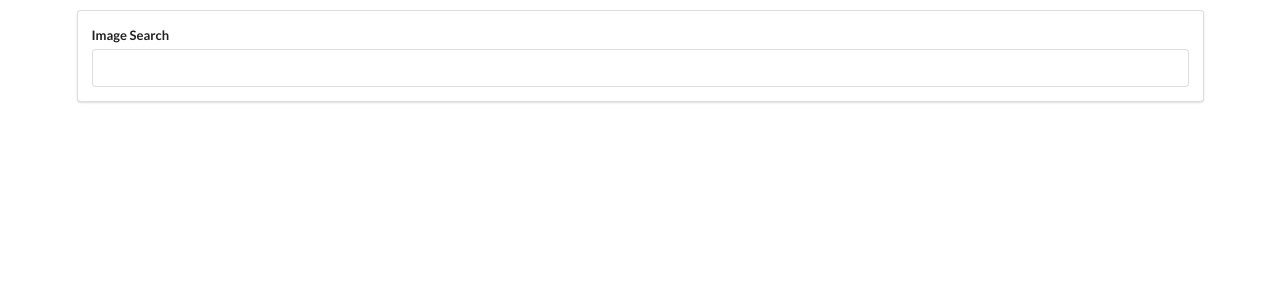
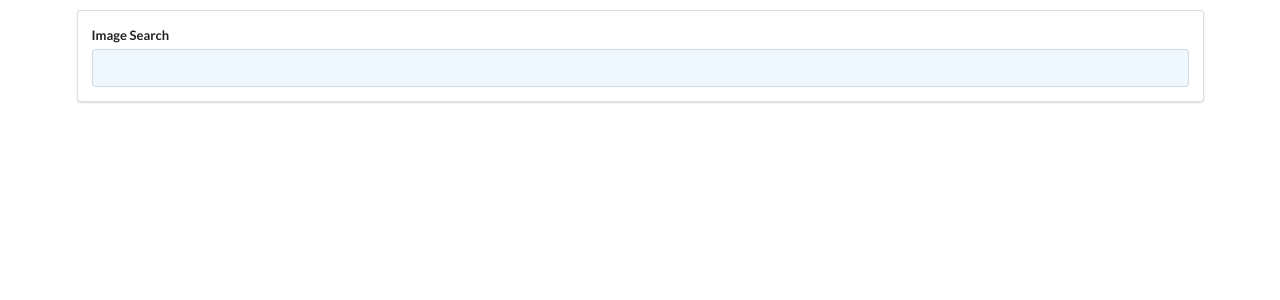
Before and after one commit to SwellPF/pics, a React (Create React App) app: page / in a window 1280 px wide. Shown: the top 300 px of the page. Built offline with nearby package versions, Linux system fonts and the light colour scheme.

Commit message:
minor styling to search bar

```diff
--- a/src/components/SearchBar.js
+++ b/src/components/SearchBar.js
@@ -16,7 +16,7 @@ class SearchBar extends React.Component {
                 <form onSubmit={this.onFormSubmit} className="ui form">
                     <div className="field">
                         <label>Image Search</label>
-                        <input type='text' value={this.state.term} onChange={(e) => this.setState({ term: e.target.value })}/>
+                        <input type='text' style={{backgroundColor: 'AliceBlue'}} value={this.state.term} onChange={(e) => this.setState({ term: e.target.value })}/>
                     </div>
                 </form>
             </div>
```
